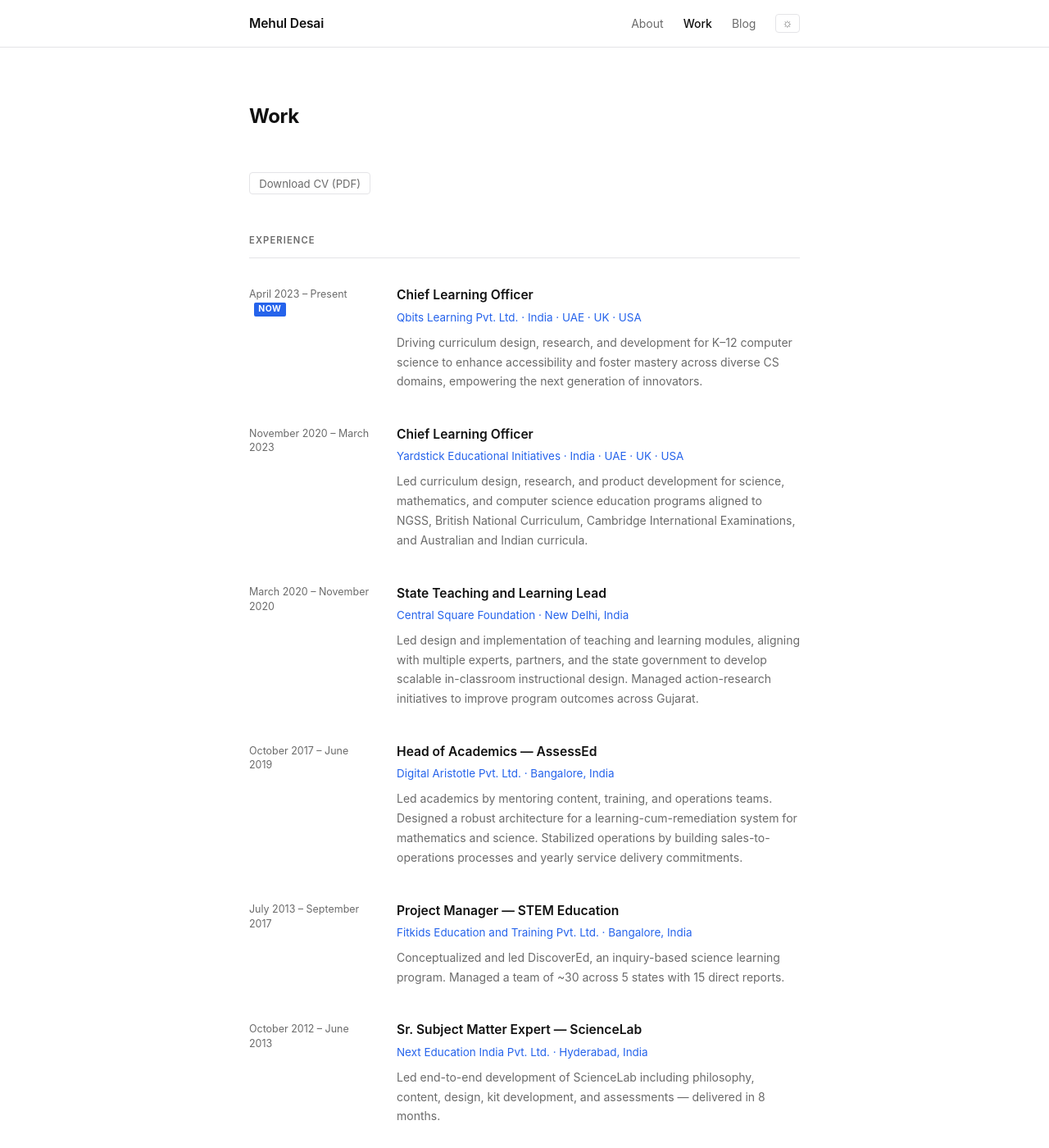
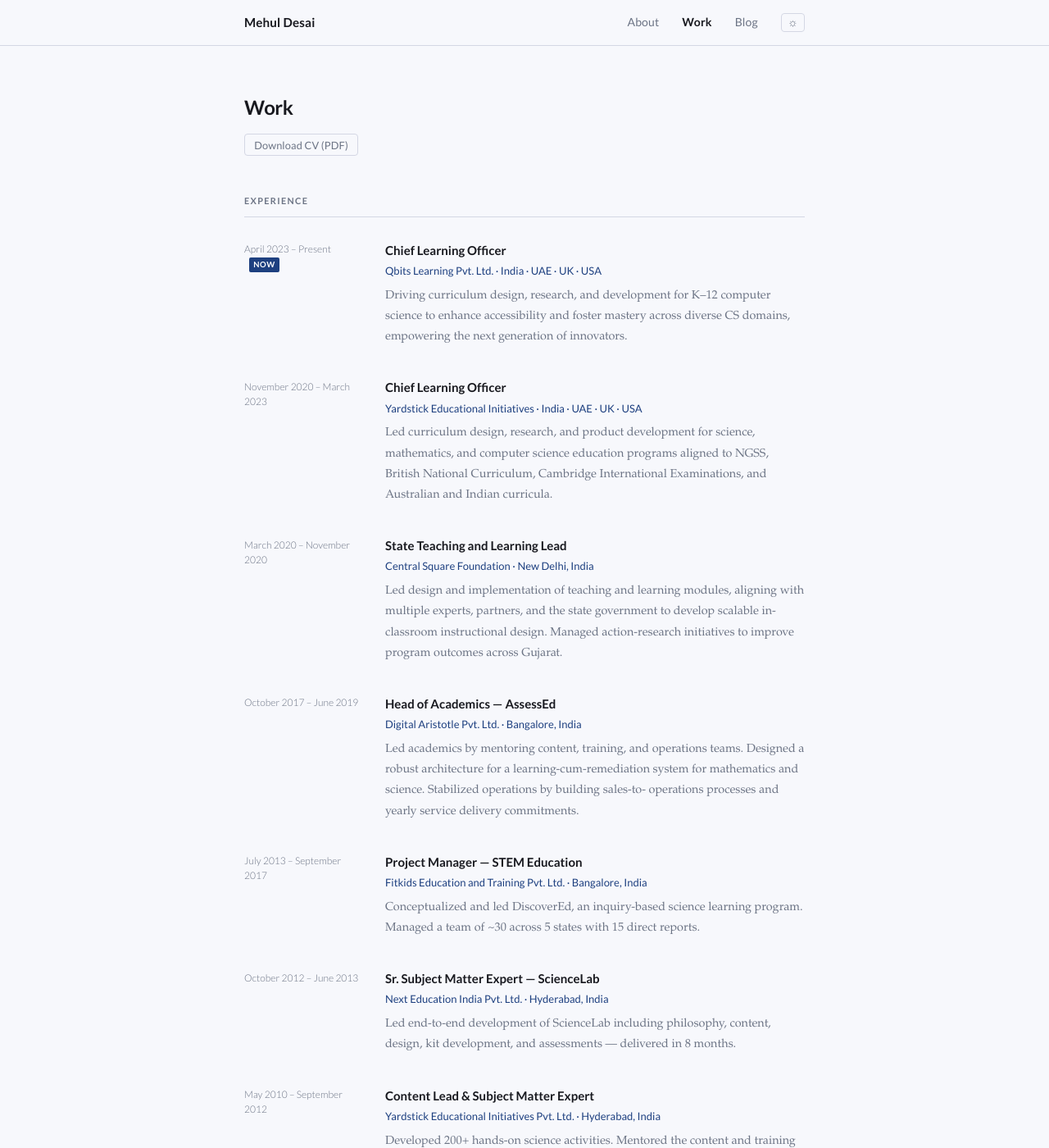
Before and after one commit to mehulphy/mehulphy.github.io, a Jekyll site: the page built from work.md, in a window 1280 px wide and 1400 px high. Shown: the whole window at 82% size. Built offline with Jekyll 4.4.1, drawn with Linux system fonts in a browser that asks for light colours; some of the changed text lies outside the part shown.

Commit message:
site changes

```diff
--- a/_config.yml
+++ b/_config.yml
@@ -13,7 +13,7 @@
   github: mehulphy
   gitlab: mehulphy
   twitter: mehulphy
-  intellectualrigour_web: https://www.intellectualrigour.org
+  intellectualrigour_web: https://intellectualrigour.org
   intellectualrigour_yt: https://www.youtube.com/@IntellectualRigour
 
 permalink: /blog/:year/:month/:day/:title/
--- a/_data/projects.yml
+++ b/_data/projects.yml
@@ -1,7 +1,7 @@
 - name: Intellectual Rigour
   org: Personal Project
   period: Ongoing
-  url: https://www.intellectualrigour.org
+  url: https://intellectualrigour.org
   youtube: https://www.youtube.com/@IntellectualRigour
   description: >-
     A biographical interview series with renowned mathematicians, physicists,
--- a/_includes/footer.html
+++ b/_includes/footer.html
@@ -1,11 +1,14 @@
 <footer class="footer">
   <div class="footer-inner container">
-    <p class="footer-copy">&copy; {{ 'now' | date: "%Y" }} {{ site.author.name }}</p>
-    <div class="footer-links">
+    <nav class="footer-links">
       <a href="https://linkedin.com/in/{{ site.author.linkedin }}" target="_blank" rel="noopener">LinkedIn</a>
       <a href="https://github.com/{{ site.author.github }}" target="_blank" rel="noopener">GitHub</a>
+      <a href="https://gitlab.com/{{ site.author.gitlab }}" target="_blank" rel="noopener">GitLab</a>
       <a href="https://twitter.com/{{ site.author.twitter }}" target="_blank" rel="noopener">Twitter</a>
+      <a href="mailto:{{ site.author.email }}">Email</a>
+      <a href="{{ site.author.intellectualrigour_web }}" target="_blank" rel="noopener">Intellectual Rigour</a>
       <a href="/feed.xml">RSS</a>
-    </div>
+    </nav>
+    <p class="footer-copy">&copy; {{ 'now' | date: "%Y" }} {{ site.author.name }}</p>
   </div>
 </footer>
--- a/_layouts/default.html
+++ b/_layouts/default.html
@@ -11,6 +11,9 @@
   <meta name="twitter:card" content="summary">
   <link rel="icon" type="image/x-icon" href="/assets/img/favicon.ico">
   <link rel="alternate" type="application/rss+xml" title="{{ site.title }}" href="/feed.xml">
+  <link rel="preconnect" href="https://fonts.googleapis.com">
+  <link rel="preconnect" href="https://fonts.gstatic.com" crossorigin>
+  <link href="https://fonts.googleapis.com/css2?family=Lato:ital,wght@0,300;0,400;0,700;1,400&display=swap" rel="stylesheet">
   <link rel="stylesheet" href="/assets/css/main.css">
   <script>
     (function() {
--- a/assets/css/main.css
+++ b/assets/css/main.css
@@ -2,28 +2,30 @@
    Tokens
    ============================================================ */
 :root {
-  --bg:           #ffffff;
-  --nav-bg:       rgba(255, 255, 255, 0.88);
-  --surface:      #f4f4f5;
-  --text:         #111111;
-  --muted:        #6b6b6b;
-  --border:       #e4e4e7;
-  --accent:       #2563eb;
-  --accent-hover: #1d4ed8;
+  --bg:           #F7F8FC;
+  --nav-bg:       rgba(247, 248, 252, 0.93);
+  --surface:      #ECEEF6;
+  --text:         #18191F;
+  --muted:        #6C7485;
+  --border:       #D4D7E4;
+  --accent:       #1E4080;
+  --accent-hover: #163168;
   --radius:       4px;
-  --width:        720px;
-  --nav-h:        58px;
+  --width:        740px;
+  --nav-h:        56px;
+  --font-ui:      'Lato', -apple-system, BlinkMacSystemFont, "Segoe UI", sans-serif;
+  --font-prose:   Palatino, "Palatino Linotype", "Book Antiqua", Georgia, serif;
 }
 
 [data-theme="dark"] {
-  --bg:           #0d0d0d;
-  --nav-bg:       rgba(13, 13, 13, 0.88);
-  --surface:      #181818;
-  --text:         #ececec;
-  --muted:        #888888;
-  --border:       #272727;
-  --accent:       #60a5fa;
-  --accent-hover: #93c5fd;
+  --bg:           #0D0E15;
+  --nav-bg:       rgba(13, 14, 21, 0.93);
+  --surface:      #141620;
+  --text:         #E2E4EE;
+  --muted:        #838CA4;
+  --border:       #1D2030;
+  --accent:       #6D90D8;
+  --accent-hover: #8AAAE5;
 }
 
 /* ============================================================
@@ -38,11 +40,10 @@
 }
 
 body {
-  font-family: -apple-system, BlinkMacSystemFont, "Segoe UI", Roboto,
-    "Helvetica Neue", Arial, sans-serif;
+  font-family: var(--font-ui);
   background: var(--bg);
   color: var(--text);
-  line-height: 1.65;
+  line-height: 1.6;
   min-height: 100vh;
   display: flex;
   flex-direction: column;
@@ -67,7 +68,7 @@
 .container {
   max-width: var(--width);
   margin: 0 auto;
-  padding: 0 1.5rem;
+  padding: 0 1.75rem;
 }
 
 .site-main { flex: 1; }
@@ -89,7 +90,7 @@
 .nav-inner {
   max-width: var(--width);
   margin: 0 auto;
-  padding: 0 1.5rem;
+  padding: 0 1.75rem;
   height: 100%;
   display: flex;
   align-items: center;
@@ -97,22 +98,25 @@
 }
 
 .nav-brand {
-  font-weight: 600;
-  font-size: 0.975rem;
+  font-family: var(--font-ui);
+  font-weight: 700;
+  font-size: 0.95rem;
   color: var(--text);
-  letter-spacing: -0.01em;
+  letter-spacing: 0.01em;
 }
 .nav-brand:hover { color: var(--accent); text-decoration: none; }
 
 .nav-links {
   display: flex;
   align-items: center;
-  gap: 1.5rem;
+  gap: 1.75rem;
 }
 
 .nav-link {
   font-size: 0.875rem;
+  font-weight: 400;
   color: var(--muted);
+  letter-spacing: 0.01em;
   transition: color 0.12s;
 }
 .nav-link:hover,
@@ -120,7 +124,7 @@
   color: var(--text);
   text-decoration: none;
 }
-.nav-link.active { font-weight: 500; }
+.nav-link.active { font-weight: 700; }
 
 .theme-toggle {
   display: flex;
@@ -130,7 +134,7 @@
   border-radius: var(--radius);
   cursor: pointer;
   padding: 0.2rem 0.45rem;
-  font-size: 0.9rem;
+  font-size: 0.875rem;
   color: var(--muted);
   line-height: 1;
   transition: border-color 0.12s, color 0.12s;
@@ -144,54 +148,96 @@
 /* ============================================================
    About / Home
    ============================================================ */
-.about-page { padding: 4rem 0; }
+.about-page { padding: 4rem 0 3rem; }
 
 .about-hero {
   display: grid;
   grid-template-columns: 1fr 1fr;
-  gap: 3rem;
+  gap: 3.5rem;
   align-items: start;
-  margin-bottom: 0;
 }
 
-.about-text { display: flex; flex-direction: column; }
+.about-text {
+  display: flex;
+  flex-direction: column;
+}
 
 .about-name {
-  font-size: 1.75rem;
+  font-family: var(--font-ui);
+  font-size: 2rem;
   font-weight: 700;
-  letter-spacing: -0.03em;
-  line-height: 1.15;
-  margin-bottom: 0.3rem;
+  letter-spacing: -0.02em;
+  line-height: 1.1;
+  margin-bottom: 0.35rem;
 }
 
 .about-tagline {
+  font-family: var(--font-ui);
+  font-weight: 300;
   color: var(--muted);
-  font-size: 0.95rem;
-  margin-bottom: 2rem;
+  font-size: 1rem;
+  letter-spacing: 0.02em;
+  margin-bottom: 1.75rem;
 }
 
 .about-bio {
-  font-size: 1rem;
+  font-family: var(--font-prose);
+  font-size: 1.0625rem;
   color: var(--text);
   line-height: 1.8;
-  margin-bottom: 2rem;
-  flex: 1;
+  margin-bottom: 0;
 }
-.about-bio p + p { margin-top: 1rem; }
+.about-bio p + p { margin-top: 0.9rem; }
+
+/* Intellectual Rigour callout */
+.ir-card {
+  margin-top: 2rem;
+  padding: 1.25rem 1.5rem;
+  border: 1px solid var(--border);
+  border-radius: var(--radius);
+  background: var(--surface);
+}
+
+.ir-card-label {
+  font-family: var(--font-ui);
+  font-size: 0.68rem;
+  font-weight: 700;
+  letter-spacing: 0.12em;
+  text-transform: uppercase;
+  color: var(--muted);
+  margin-bottom: 0.4rem;
+}
+
+.ir-card-title {
+  font-family: var(--font-ui);
+  font-size: 1rem;
+  font-weight: 700;
+  margin-bottom: 0.6rem;
+}
+
+.ir-card-desc {
+  font-family: var(--font-prose);
+  font-size: 0.9375rem;
+  color: var(--muted);
+  line-height: 1.7;
+  margin-bottom: 1rem;
+}
 
 .social-links {
   display: flex;
-  gap: 0.6rem;
+  gap: 0.5rem;
   flex-wrap: wrap;
 }
 
 .social-link {
-  font-size: 0.825rem;
+  font-family: var(--font-ui);
+  font-size: 0.8rem;
   color: var(--muted);
   padding: 0.3rem 0.7rem;
   border: 1px solid var(--border);
   border-radius: var(--radius);
   transition: border-color 0.12s, color 0.12s;
+  letter-spacing: 0.01em;
 }
 .social-link:hover {
   color: var(--text);
@@ -209,59 +255,13 @@
 }
 
 .about-image-caption {
-  font-size: 0.75rem;
+  font-family: var(--font-ui);
+  font-size: 0.72rem;
+  font-weight: 300;
   color: var(--muted);
   margin-top: 0.5rem;
   text-align: center;
-}
-
-/* Intellectual Rigour callout */
-.ir-card {
-  margin-top: 2.5rem;
-  padding: 1.25rem;
-  border: 1px solid var(--border);
-  border-radius: var(--radius);
-  background: var(--surface);
-}
-
-.ir-card-label {
-  font-size: 0.7rem;
-  font-weight: 600;
-  letter-spacing: 0.1em;
-  text-transform: uppercase;
-  color: var(--muted);
-  margin-bottom: 0.4rem;
-}
-
-.ir-card-title {
-  font-size: 1rem;
-  font-weight: 600;
-  letter-spacing: -0.01em;
-  margin-bottom: 0.5rem;
-}
-
-.ir-card-desc {
-  font-size: 0.875rem;
-  color: var(--muted);
-  line-height: 1.65;
-  margin-bottom: 1rem;
-}
-
-/* Project YouTube link */
-.project-link {
-  display: inline-block;
-  margin-top: 0.4rem;
-  font-size: 0.8rem;
-  color: var(--muted);
-  border: 1px solid var(--border);
-  border-radius: var(--radius);
-  padding: 0.2rem 0.55rem;
-  transition: color 0.12s, border-color 0.12s;
-}
-.project-link:hover {
-  color: var(--text);
-  border-color: var(--muted);
-  text-decoration: none;
+  letter-spacing: 0.03em;
 }
 
 @media (max-width: 640px) {
@@ -275,61 +275,66 @@
 /* ============================================================
    Work
    ============================================================ */
-.work-page { padding: 4rem 0; }
+.work-page { padding: 3.5rem 0 4rem; }
 
 .page-title {
+  font-family: var(--font-ui);
   font-size: 1.5rem;
   font-weight: 700;
   letter-spacing: -0.02em;
-  margin-bottom: 3rem;
+  margin-bottom: 0.75rem;
 }
 
 .section-label {
-  font-size: 0.7rem;
-  font-weight: 600;
-  letter-spacing: 0.1em;
+  font-family: var(--font-ui);
+  font-size: 0.68rem;
+  font-weight: 700;
+  letter-spacing: 0.12em;
   text-transform: uppercase;
   color: var(--muted);
-  padding-bottom: 0.75rem;
+  padding-bottom: 0.65rem;
   border-bottom: 1px solid var(--border);
-  margin-bottom: 2rem;
+  margin-bottom: 1.75rem;
 }
 
 /* Timeline */
 .timeline {
   display: flex;
   flex-direction: column;
-  gap: 2.5rem;
-  margin-bottom: 4rem;
+  gap: 2.25rem;
+  margin-bottom: 3.5rem;
 }
 
 .timeline-item {
   display: grid;
   grid-template-columns: 1fr;
-  gap: 0.35rem;
+  gap: 0.25rem;
 }
 
 @media (min-width: 580px) {
   .timeline-item {
-    grid-template-columns: 148px 1fr;
+    grid-template-columns: 140px 1fr;
     gap: 0 2rem;
   }
 }
 
 .timeline-period {
-  font-size: 0.78rem;
+  font-family: var(--font-ui);
+  font-size: 0.75rem;
+  font-weight: 300;
   color: var(--muted);
-  padding-top: 0.18rem;
-  line-height: 1.4;
+  padding-top: 0.15rem;
+  line-height: 1.5;
 }
 
 .badge-now {
   display: inline-block;
   background: var(--accent);
   color: #fff;
-  font-size: 0.65rem;
+  font-family: var(--font-ui);
+  font-size: 0.6rem;
   font-weight: 700;
-  letter-spacing: 0.05em;
+  letter-spacing: 0.06em;
   padding: 0.1rem 0.35rem;
   border-radius: 2px;
   vertical-align: middle;
@@ -338,29 +343,51 @@
 }
 
 .timeline-content h3 {
-  font-size: 0.975rem;
-  font-weight: 600;
-  margin-bottom: 0.15rem;
+  font-family: var(--font-ui);
+  font-size: 0.9375rem;
+  font-weight: 700;
+  margin-bottom: 0.2rem;
 }
 
 .timeline-company {
-  font-size: 0.84rem;
+  font-family: var(--font-ui);
+  font-size: 0.8125rem;
   color: var(--accent);
   margin-bottom: 0.5rem;
+  font-weight: 400;
 }
 
 .timeline-desc {
-  font-size: 0.875rem;
+  font-family: var(--font-prose);
+  font-size: 0.9rem;
   color: var(--muted);
-  line-height: 1.7;
+  line-height: 1.75;
+}
+
+/* Project YouTube link */
+.project-link {
+  display: inline-block;
+  margin-top: 0.5rem;
+  font-family: var(--font-ui);
+  font-size: 0.775rem;
+  color: var(--muted);
+  border: 1px solid var(--border);
+  border-radius: var(--radius);
+  padding: 0.2rem 0.55rem;
+  transition: color 0.12s, border-color 0.12s;
+}
+.project-link:hover {
+  color: var(--text);
+  border-color: var(--muted);
+  text-decoration: none;
 }
 
 /* Education */
 .education-list {
   display: flex;
   flex-direction: column;
-  gap: 1.75rem;
-  margin-bottom: 4rem;
+  gap: 1.5rem;
+  margin-bottom: 3.5rem;
 }
 
 .education-item {
@@ -371,25 +398,29 @@
 
 @media (min-width: 580px) {
   .education-item {
-    grid-template-columns: 148px 1fr;
+    grid-template-columns: 140px 1fr;
     gap: 0 2rem;
   }
 }
 
 .education-period {
-  font-size: 0.78rem;
+  font-family: var(--font-ui);
+  font-size: 0.75rem;
+  font-weight: 300;
   color: var(--muted);
-  padding-top: 0.18rem;
+  padding-top: 0.15rem;
 }
 
 .education-content h3 {
-  font-size: 0.975rem;
-  font-weight: 600;
+  font-family: var(--font-ui);
+  font-size: 0.9375rem;
+  font-weight: 700;
   margin-bottom: 0.15rem;
 }
 
 .education-meta {
-  font-size: 0.84rem;
+  font-family: var(--font-prose);
+  font-size: 0.875rem;
   color: var(--muted);
 }
 
@@ -397,13 +428,14 @@
 .skills-wrap {
   display: flex;
   flex-wrap: wrap;
-  gap: 0.45rem;
-  margin-bottom: 1.25rem;
+  gap: 0.4rem;
+  margin-bottom: 1rem;
 }
 
 .skill-tag {
-  font-size: 0.8rem;
-  padding: 0.3rem 0.65rem;
+  font-family: var(--font-ui);
+  font-size: 0.775rem;
+  padding: 0.28rem 0.65rem;
   background: var(--surface);
   border: 1px solid var(--border);
   border-radius: var(--radius);
@@ -413,15 +445,17 @@
 .domain-list {
   display: flex;
   flex-direction: column;
-  gap: 0.5rem;
-  margin-bottom: 4rem;
+  gap: 0.45rem;
+  margin-bottom: 3.5rem;
 }
 
 .domain-list li {
-  font-size: 0.875rem;
+  font-family: var(--font-prose);
+  font-size: 0.9rem;
   color: var(--muted);
   padding-left: 1rem;
   position: relative;
+  line-height: 1.5;
 }
 .domain-list li::before {
   content: "—";
@@ -430,19 +464,20 @@
   color: var(--border);
 }
 
-/* Other */
 .other-list {
   display: flex;
   flex-direction: column;
-  gap: 0.6rem;
-  margin-bottom: 4rem;
+  gap: 0.5rem;
+  margin-bottom: 3.5rem;
 }
 
 .other-list li {
-  font-size: 0.875rem;
+  font-family: var(--font-prose);
+  font-size: 0.9rem;
   color: var(--muted);
   padding-left: 1rem;
   position: relative;
+  line-height: 1.5;
 }
 .other-list li::before {
   content: "—";
@@ -454,7 +489,7 @@
 /* ============================================================
    Blog Index
    ============================================================ */
-.blog-page { padding: 4rem 0; }
+.blog-page { padding: 3.5rem 0 4rem; }
 
 .posts-list { display: flex; flex-direction: column; }
 
@@ -463,47 +498,53 @@
   align-items: baseline;
   justify-content: space-between;
   gap: 1.5rem;
-  padding: 0.95rem 0;
+  padding: 1rem 0;
   border-bottom: 1px solid var(--border);
 }
 .post-item:first-child { border-top: 1px solid var(--border); }
 
 .post-item-title {
-  font-size: 0.95rem;
-  font-weight: 500;
+  font-family: var(--font-ui);
+  font-size: 0.9375rem;
+  font-weight: 400;
   color: var(--text);
   flex: 1;
 }
 .post-item-title:hover { color: var(--accent); text-decoration: none; }
 
 .post-item-date {
-  font-size: 0.78rem;
+  font-family: var(--font-ui);
+  font-size: 0.775rem;
   color: var(--muted);
   white-space: nowrap;
-  font-variant-numeric: tabular-nums;
+  font-weight: 300;
 }
 
 .no-posts {
+  font-family: var(--font-prose);
   color: var(--muted);
-  font-size: 0.925rem;
+  font-size: 1rem;
   padding: 2rem 0;
 }
 
 /* ============================================================
    Blog Post
    ============================================================ */
-.post-page { padding: 4rem 0; }
+.post-page { padding: 3.5rem 0 4rem; }
 
-.post-header { margin-bottom: 3rem; }
+.post-header { margin-bottom: 2.5rem; }
 
 .post-meta {
-  font-size: 0.8rem;
+  font-family: var(--font-ui);
+  font-size: 0.775rem;
+  font-weight: 300;
   color: var(--muted);
   margin-bottom: 0.75rem;
   display: flex;
   align-items: center;
   gap: 0.6rem;
   flex-wrap: wrap;
+  letter-spacing: 0.02em;
 }
 
 .post-category {
@@ -511,62 +552,72 @@
   border: 1px solid var(--border);
   padding: 0.1rem 0.45rem;
   border-radius: 2px;
-  font-size: 0.72rem;
-  letter-spacing: 0.03em;
+  font-size: 0.7rem;
+  letter-spacing: 0.04em;
+  text-transform: lowercase;
 }
 
 .post-title {
-  font-size: 1.85rem;
+  font-family: var(--font-ui);
+  font-size: 1.9rem;
   font-weight: 700;
-  letter-spacing: -0.03em;
+  letter-spacing: -0.02em;
   line-height: 1.2;
   margin-bottom: 0.75rem;
 }
 
 .post-description {
-  font-size: 1.05rem;
+  font-family: var(--font-prose);
+  font-size: 1.0625rem;
   color: var(--muted);
-  line-height: 1.65;
+  line-height: 1.7;
 }
 
 /* Post body */
-.post-content { font-size: 1rem; line-height: 1.8; }
+.post-content {
+  font-family: var(--font-prose);
+  font-size: 1.0625rem;
+  line-height: 1.85;
+}
 
 .post-content h2 {
-  font-size: 1.3rem;
-  font-weight: 600;
-  letter-spacing: -0.02em;
+  font-family: var(--font-ui);
+  font-size: 1.25rem;
+  font-weight: 700;
+  letter-spacing: -0.01em;
   margin: 2.5rem 0 0.75rem;
+  color: var(--text);
 }
 
 .post-content h3 {
-  font-size: 1.05rem;
-  font-weight: 600;
+  font-family: var(--font-ui);
+  font-size: 1rem;
+  font-weight: 700;
   margin: 2rem 0 0.5rem;
 }
 
-.post-content p { margin-bottom: 1.25rem; }
+.post-content p { margin-bottom: 1.35rem; }
 
 .post-content a { text-decoration: underline; text-underline-offset: 2px; }
 
 .post-content ul,
 .post-content ol {
-  margin: 0 0 1.25rem 1.35rem;
+  margin: 0 0 1.35rem 1.35rem;
   list-style: revert;
 }
-.post-content li { margin-bottom: 0.35rem; }
+.post-content li { margin-bottom: 0.4rem; }
 
 .post-content blockquote {
   border-left: 3px solid var(--border);
-  padding: 0.1rem 0 0.1rem 1.25rem;
-  margin: 1.5rem 0;
+  padding: 0.1rem 0 0.1rem 1.5rem;
+  margin: 1.75rem 0;
   color: var(--muted);
   font-style: italic;
 }
 
 .post-content code {
-  font-family: "SF Mono", "Fira Code", "Cascadia Code", "Courier New", monospace;
-  font-size: 0.85em;
+  font-family: "SF Mono", "Fira Code", "Cascadia Code", monospace;
+  font-size: 0.84em;
   background: var(--surface);
   padding: 0.15em 0.35em;
   border-radius: 3px;
@@ -579,7 +630,7 @@
   border-radius: var(--radius);
   padding: 1.25rem;
   overflow-x: auto;
-  margin: 1.5rem 0;
+  margin: 1.75rem 0;
 }
 .post-content pre code {
   background: none;
@@ -589,38 +640,62 @@
 }
 
 .post-content img {
-  margin: 1.5rem auto;
+  margin: 2rem auto;
   border-radius: var(--radius);
 }
 
 /* ============================================================
-   Footer
+   Footer — dark
    ============================================================ */
 .footer {
-  padding: 1.75rem 0;
-  border-top: 1px solid var(--border);
+  background: #0C0E18;
+  padding: 2.5rem 0;
   margin-top: auto;
+}
+
+[data-theme="dark"] .footer {
+  background: #07080F;
 }
 
 .footer-inner {
   display: flex;
-  align-items: center;
-  justify-content: space-between;
-  flex-wrap: wrap;
-  gap: 0.75rem;
+  flex-direction: column;
+  align-items: flex-start;
+  gap: 1rem;
 }
 
-.footer-copy { font-size: 0.8rem; color: var(--muted); }
+.footer-links {
+  display: flex;
+  flex-wrap: wrap;
+  gap: 0.25rem 1.5rem;
+}
 
-.footer-links { display: flex; gap: 1.25rem; }
-.footer-links a { font-size: 0.8rem; color: var(--muted); }
-.footer-links a:hover { color: var(--text); text-decoration: none; }
+.footer-links a {
+  font-family: var(--font-ui);
+  font-size: 0.8125rem;
+  font-weight: 400;
+  color: #888888;
+  letter-spacing: 0.01em;
+  transition: color 0.12s;
+}
+.footer-links a:hover {
+  color: #ffffff;
+  text-decoration: none;
+}
+
+.footer-copy {
+  font-family: var(--font-ui);
+  font-size: 0.75rem;
+  font-weight: 300;
+  color: #555555;
+  letter-spacing: 0.02em;
+}
 
 /* ============================================================
    Responsive
    ============================================================ */
 @media (max-width: 480px) {
-  .about-name     { font-size: 1.5rem; }
-  .post-title     { font-size: 1.5rem; }
-  .nav-links      { gap: 1rem; }
+  .about-name  { font-size: 1.6rem; }
+  .post-title  { font-size: 1.5rem; }
+  .nav-links   { gap: 1rem; }
 }
```
Also changed, not shown: index.md (+0 -8 lines).
